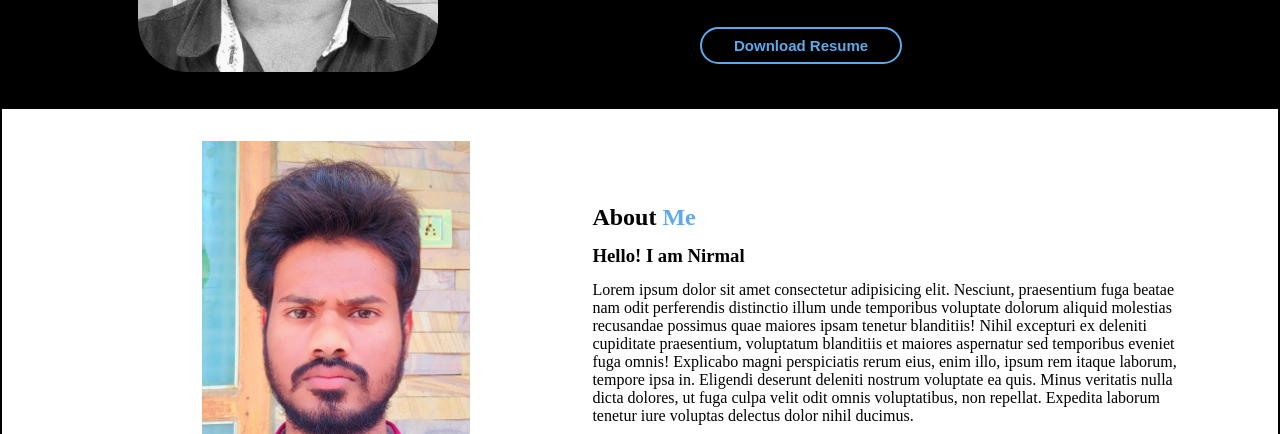
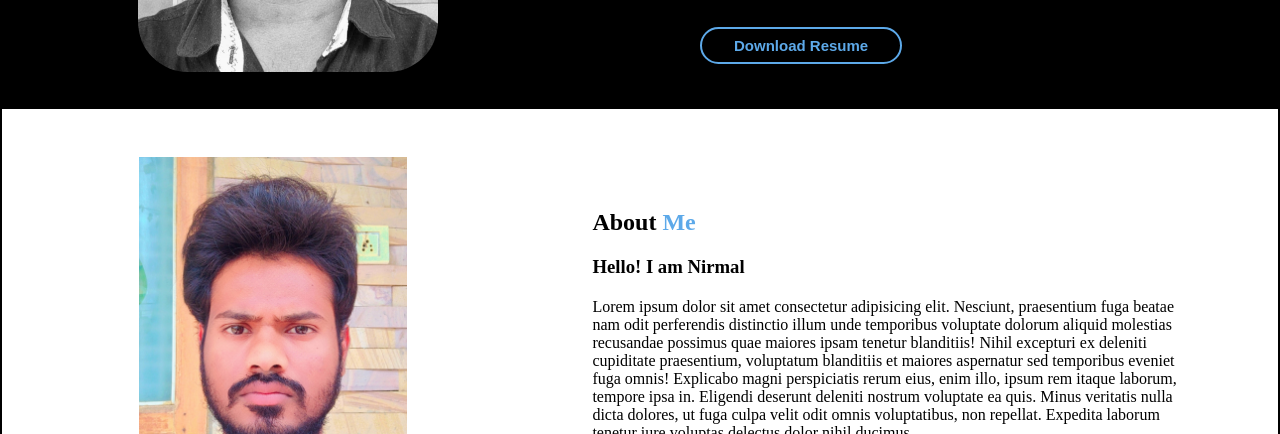
Before and after one commit to NirmalPuttamoni/Portfolio, a plain HTML site: page index.html in a window 1280 px wide. Shown: the part 483-917 px from the top of the page. Drawn offline with Linux system fonts and the light colour scheme.

Commit message:
css update

```diff
--- a/style.css
+++ b/style.css
@@ -104,15 +104,14 @@
 .section-one-left{
     /* border: 1px solid black; */
     width: 40%;
-    /* display: flex; */
-    /* justify-content: center; */
-    padding: 2rem 0;
+    display: flex;
+    justify-content: center;
+    padding: 3rem 0;
 }
 
 .section-one-left img{
     width: 300px;
     padding-left: 2rem;
-    margin-left: 10.5rem;
 }
 
 .section-one-right{
```
